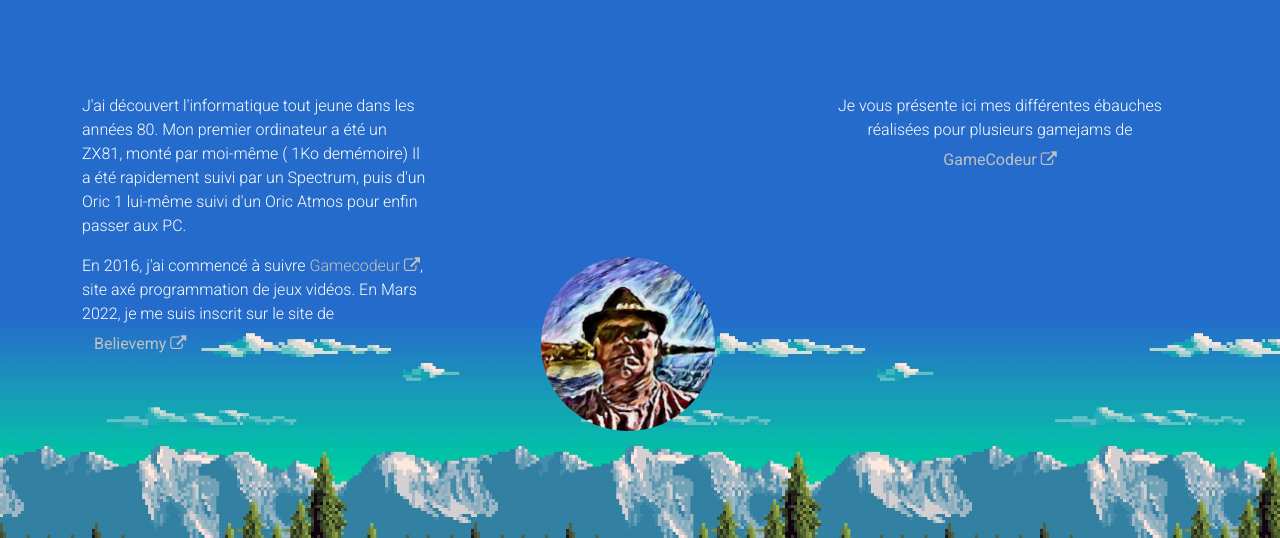
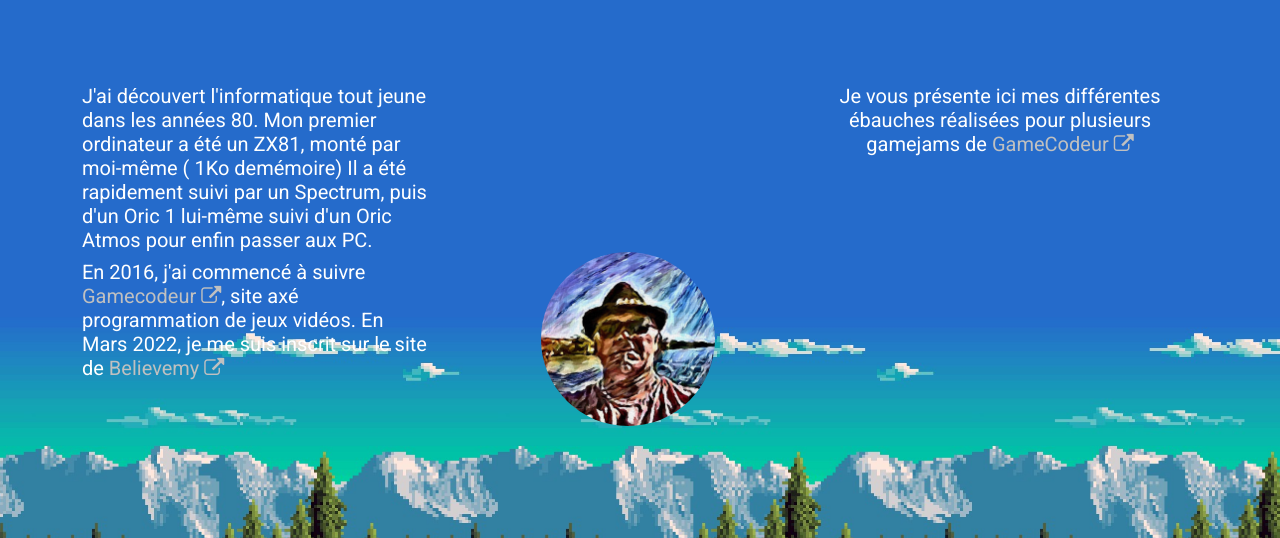
Before and after one commit to Christever/Portfolio_bootstrap, a website: page index.html in a window 1280 px wide. Shown: the part 262-800 px from the top of the page. Drawn offline with Linux system fonts and the light colour scheme.

Commit message:
changement des liens

```diff
--- a/index.html
+++ b/index.html
@@ -78,35 +78,36 @@
                     </div>
                     <div class="row fw-light">
                         <div class="col-md-4">
-                            <p class="">
+                            <h5 class="">
                                 J'ai découvert l'informatique tout jeune dans
                                 les années 80. Mon premier ordinateur a été un
                                 ZX81, monté par moi-même ( 1Ko demémoire) Il a
                                 été rapidement suivi par un Spectrum, puis d'un
                                 Oric 1 lui-même suivi d'un Oric Atmos pour enfin
                                 passer aux PC.
-                            </p>
-                            <p>
+                            </h5>
+                            <h5>
                                 En 2016, j'ai commencé à suivre
                                 <a
                                     href="https://www.gamecodeur.fr"
                                     class="text-silver text-decoration-none"
                                     target="_blank"
                                     rel="noopener"
-                                    >Gamecodeur
+                                >
+                                    Gamecodeur
                                     <em class="fa fa-external-link"></em></a
                                 >, site axé programmation de jeux vidéos. En
                                 Mars 2022, je me suis inscrit sur le site de
                                 <a
                                     href="https://believemy.com"
-                                    class="btn btn-outline-silver border-0 text-decoration-none"
+                                    class="text-silver text-decoration-none"
                                     target="_blank"
                                     rel="noopener"
                                 >
                                     Believemy
                                     <em class="fa fa-external-link"></em
                                 ></a>
-                            </p>
+                            </h5>
                         </div>
                         <div class="col-md-4 text-center align-self-center">
                             <img
@@ -116,17 +117,17 @@
                             />
                         </div>
                         <div class="col-md-4">
-                            <p class="text-center">
+                            <h5 class="text-center">
                                 Je vous présente ici mes différentes ébauches
                                 réalisées pour plusieurs gamejams de
                                 <a
                                     href="htpps://gamecodeur.com"
                                     target="_blank"
-                                    class="btn btn-outline-silver border-0 text-decoration-none"
+                                    class="text-silver text-decoration-none"
                                     >GameCodeur
                                     <em class="fa fa-external-link"></em
                                 ></a>
-                            </p>
+                            </h5>
                         </div>
                     </div>
                 </div>
```
